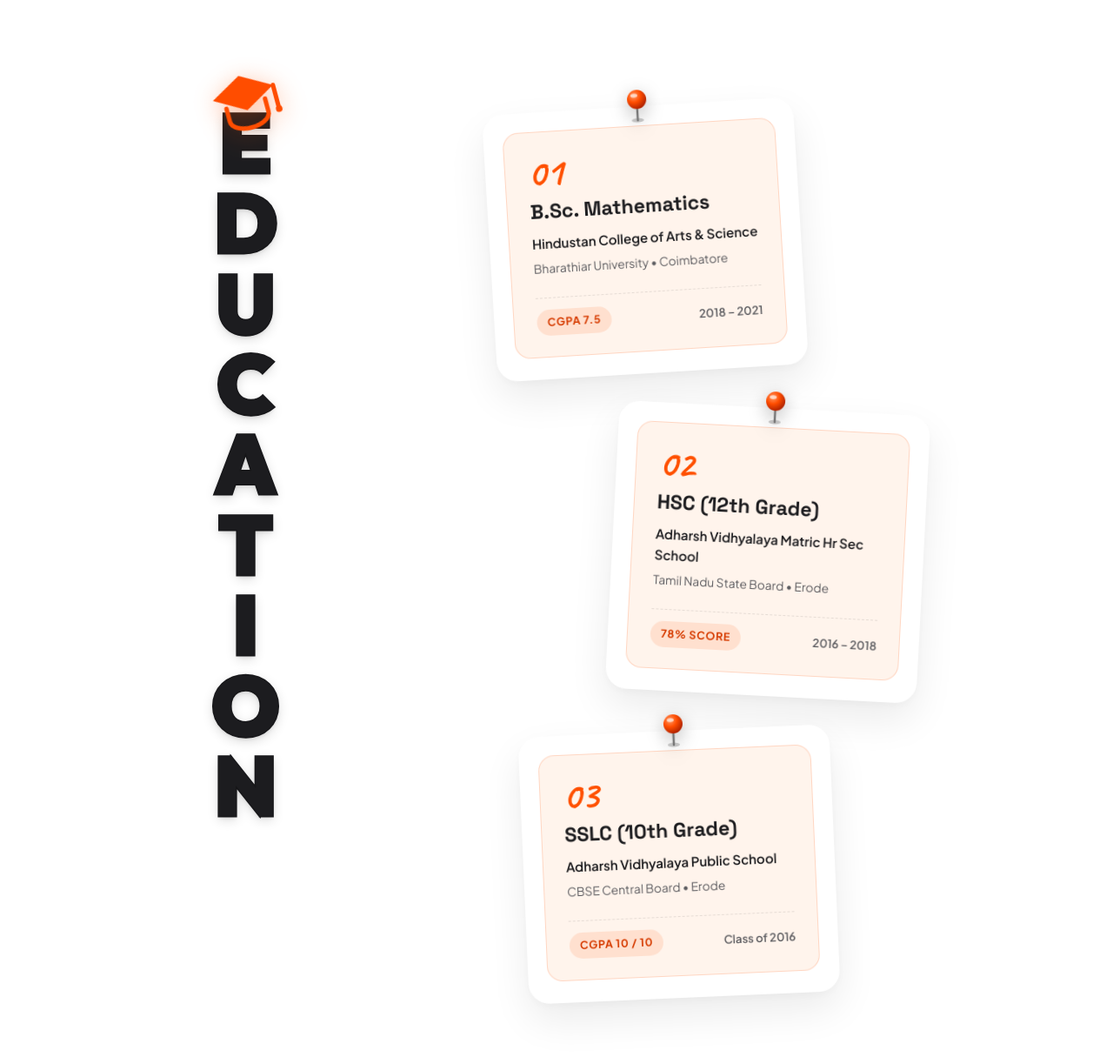
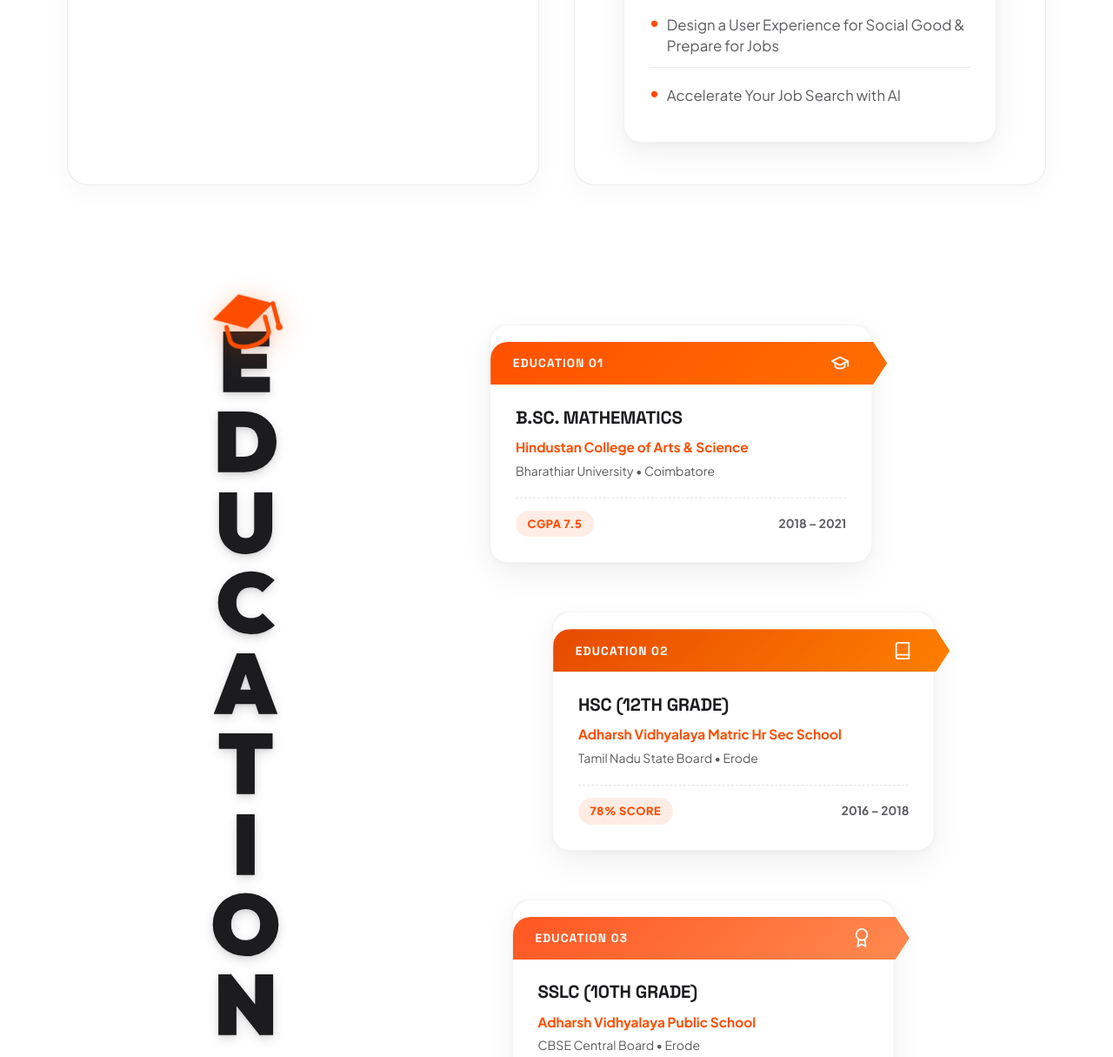
Before and after one commit to shvetha-s/Portfolio, a website: page index.html in a window 1280 px wide. Shown: the part 2576-3791 px from the top of the page at 87% size. Drawn offline with Linux system fonts and the light colour scheme.

Commit message:
feat: implement modern infographic ribbon layout for Education and Certifications

```diff
--- a/css/styles.css
+++ b/css/styles.css
@@ -2393,7 +2393,7 @@ body {
     letter-spacing: -0.02em;
     color: var(--text-primary);
     text-transform: uppercase;
-    -webkit-text-stroke: 3px var(--text-primary);
+    -webkit-text-stroke: 1.5px var(--text-primary);
     paint-order: stroke fill;
     text-shadow: 0 4px 14px rgba(0, 0, 0, 0.16), 0 2px 4px rgba(0, 0, 0, 0.1);
 }
@@ -2421,193 +2421,241 @@ body {
     filter: drop-shadow(0 6px 14px rgba(255, 80, 0, 0.4));
 }
 
-.pinned-board-area {
+/* ═══════════════════════════════════════════════════════════════
+   MODERN INFOGRAPHIC RIBBON CARDS (EDUCATION & CERTIFICATIONS)
+   ═══════════════════════════════════════════════════════════════ */
+
+.edu-infographic-area {
     width: 50%;
     min-height: 100vh;
     position: relative;
-    padding: 5rem 5% 5.5rem 2%;
+    padding: 5rem 5% 5.5rem 3%;
     display: flex;
     flex-direction: column;
-    gap: 4rem;
-}
-
-.pinned-connecting-line {
-    position: absolute;
-    top: 0;
-    left: 0;
+    gap: 3.5rem;
+    justify-content: center;
+}
+
+/* Base Infographic Ribbon Card */
+.ribbon-info-card {
+    position: relative;
+    background: #FFFFFF;
+    border-radius: 20px;
+    box-shadow: 0 14px 36px rgba(0, 0, 0, 0.06), 0 2px 8px rgba(0, 0, 0, 0.03);
+    border: 1px solid rgba(0, 0, 0, 0.05);
+    overflow: visible;
+    transition: transform 0.35s cubic-bezier(0.16, 1, 0.3, 1), box-shadow 0.35s ease;
     width: 100%;
-    height: 100%;
-    pointer-events: none;
-    z-index: 1;
-}
-
-/* Individual Pinned Note Card */
-.pinned-note-card {
+}
+
+.exp-panel .ribbon-info-card,
+.cert-panel .ribbon-info-card {
+    max-width: 100%;
+}
+
+.edu-infographic-area .ribbon-info-card {
+    max-width: 440px;
+}
+
+.ribbon-info-card:hover {
+    transform: translateY(-6px);
+    box-shadow: 0 22px 50px rgba(0, 0, 0, 0.11), 0 6px 16px rgba(0, 0, 0, 0.05);
+}
+
+/* Staggered offsets for Education cards */
+.edu-infographic-area .ribbon-info-card:nth-child(1) {
+    align-self: flex-start;
+    margin-left: 1vw;
+}
+
+.edu-infographic-area .ribbon-info-card:nth-child(2) {
+    align-self: flex-end;
+    margin-right: 1vw;
+}
+
+.edu-infographic-area .ribbon-info-card:nth-child(3) {
+    align-self: flex-start;
+    margin-left: 3vw;
+}
+
+/* Top Horizontal Banner with Arrow/Chevron tip pointing right */
+.card-ribbon-banner {
+    display: flex;
+    justify-content: space-between;
+    align-items: center;
+    padding: 0.85rem 1.6rem;
+    color: #FFFFFF;
+    font-family: var(--font-heading);
+    font-size: 0.88rem;
+    font-weight: 800;
+    letter-spacing: 0.08em;
+    text-transform: uppercase;
+    border-top-left-radius: 20px;
     position: relative;
-    width: clamp(280px, 28vw, 360px);
-    background: #FFFFFF;
-    border-radius: 24px;
-    padding: 1.4rem 1.4rem 1.6rem 1.4rem;
-    box-shadow: 0 20px 45px rgba(0, 0, 0, 0.08), 0 4px 12px rgba(0, 0, 0, 0.03);
-    z-index: 2;
-    transition: transform 0.4s cubic-bezier(0.16, 1, 0.3, 1), box-shadow 0.4s ease;
-}
-
-/* Staggered Floating Positions & Tilt Rotations */
-.pinned-card-1 {
-    align-self: flex-start;
-    margin-left: 2vw;
-    transform: rotate(-3.5deg);
-}
-
-.pinned-card-2 {
-    align-self: flex-end;
-    margin-right: 2vw;
-    margin-top: -1.5rem;
-    transform: rotate(3deg);
-}
-
-.pinned-card-3 {
-    align-self: flex-start;
-    margin-left: 5vw;
-    margin-top: -1.5rem;
-    transform: rotate(-2.5deg);
-}
-
-.pinned-note-card:hover {
-    transform: rotate(0deg) translateY(-8px) scale(1.03);
-    box-shadow: 0 28px 60px rgba(0, 0, 0, 0.14), 0 8px 20px rgba(0, 0, 0, 0.06);
-    z-index: 5;
-}
-
-/* 3D Push Pin on Top Center */
-.pinned-pin {
-    position: absolute;
-    top: -22px;
-    left: 50%;
-    transform: translateX(-50%);
-    width: 32px;
-    height: 42px;
-    z-index: 10;
-    filter: drop-shadow(0 6px 10px rgba(0, 0, 0, 0.28));
-}
-
-.pin-svg {
-    width: 100%;
-    height: 100%;
+    margin-top: 1.2rem;
+    margin-right: -18px; /* extends slightly past card edge */
+    clip-path: polygon(0 0, calc(100% - 16px) 0, 100% 50%, calc(100% - 16px) 100%, 0 100%);
+    box-shadow: 0 4px 14px rgba(0, 0, 0, 0.12);
+}
+
+.ribbon-label {
+    font-weight: 800;
+    letter-spacing: 0.08em;
+    font-size: 0.86rem;
+}
+
+.ribbon-icon {
+    display: flex;
+    align-items: center;
+    justify-content: center;
+    opacity: 0.95;
+    margin-right: 18px; /* space before arrow cut */
+}
+
+.ribbon-icon svg {
+    width: 22px;
+    height: 22px;
     display: block;
 }
 
-/* Inner Tinted Theme Containers */
-.pinned-note-inner {
-    border-radius: 18px;
-    padding: 1.5rem 1.6rem;
+/* Color Themes for Ribbon Banners */
+.theme-orange .card-ribbon-banner {
+    background: linear-gradient(135deg, #FF5000 0%, #FF6E00 100%);
+}
+
+.theme-amber .card-ribbon-banner {
+    background: linear-gradient(135deg, #E64A00 0%, #FF7F00 100%);
+}
+
+.theme-coral .card-ribbon-banner {
+    background: linear-gradient(135deg, #FF5722 0%, #FF8A50 100%);
+}
+
+/* Card Body Content */
+.ribbon-card-body {
+    padding: 1.6rem 1.8rem 1.8rem;
     display: flex;
     flex-direction: column;
-    gap: 0.4rem;
-}
-
-.note-theme-orange {
-    background: #FFF4EC;
-    border: 1px solid rgba(255, 80, 0, 0.18);
-}
-
-.note-theme-blue {
-    background: #EFF5FF;
-    border: 1px solid rgba(26, 115, 232, 0.18);
-}
-
-.note-theme-purple {
-    background: #F8EFFF;
-    border: 1px solid rgba(142, 36, 170, 0.18);
-}
-
-/* Script Number */
-.pinned-script-num {
-    font-family: 'Caveat', cursive, sans-serif;
-    font-size: 2.8rem;
-    font-weight: 700;
-    line-height: 1;
-    margin-bottom: 0.1rem;
-}
-
-.script-orange { color: #FF5000; }
-.script-blue   { color: #1A73E8; }
-.script-purple { color: #8E24AA; }
-
-/* Card Content Typography */
-.pinned-note-title {
+    gap: 0.45rem;
+}
+
+.ribbon-card-title {
     font-family: var(--font-heading);
-    font-size: clamp(1.2rem, 1.8vw, 1.45rem);
-    font-weight: 700;
+    font-size: clamp(1.2rem, 1.6vw, 1.4rem);
+    font-weight: 800;
     color: var(--text-primary);
     line-height: 1.25;
-}
-
-.pinned-note-school {
-    font-size: 0.94rem;
-    font-weight: 600;
-    color: var(--text-primary);
-    margin-top: 0.2rem;
-}
-
-.pinned-note-text {
+    margin-bottom: 0.15rem;
+    text-transform: uppercase;
+    letter-spacing: -0.01em;
+}
+
+.ribbon-card-org {
+    font-size: 0.96rem;
+    font-weight: 700;
+    color: var(--accent);
+    line-height: 1.4;
+}
+
+.ribbon-card-sub {
+    font-size: 0.88rem;
+    color: var(--text-secondary);
+    line-height: 1.4;
+}
+
+.ribbon-card-desc {
+    font-size: 0.9rem;
+    color: var(--text-secondary);
+    line-height: 1.5;
+    margin-top: 0.35rem;
+}
+
+.ribbon-card-badge-row {
+    display: flex;
+    flex-wrap: wrap;
+    gap: 0.5rem;
+    margin: 0.4rem 0 0.6rem;
+}
+
+.ribbon-pill {
+    font-size: 0.8rem;
+    font-weight: 700;
+    padding: 0.28rem 0.75rem;
+    border-radius: 20px;
+    background: rgba(0, 0, 0, 0.05);
+    color: var(--text-secondary);
+}
+
+.ribbon-pill--accent {
+    background: rgba(255, 80, 0, 0.12);
+    color: var(--accent);
+}
+
+.ribbon-card-list {
+    margin-top: 0.5rem;
+    display: flex;
+    flex-direction: column;
+    gap: 0.45rem;
+    font-size: 0.88rem;
+    color: var(--text-secondary);
+    line-height: 1.45;
+}
+
+.ribbon-card-list li {
+    position: relative;
+    padding-left: 1.25rem;
+}
+
+.ribbon-card-list li::before {
+    content: "•";
+    position: absolute;
+    left: 0;
+    color: var(--accent);
+    font-weight: bold;
+    font-size: 1.1rem;
+    line-height: 1;
+}
+
+/* Card Footer */
+.ribbon-card-footer {
+    display: flex;
+    justify-content: space-between;
+    align-items: center;
+    margin-top: 0.85rem;
+    padding-top: 0.85rem;
+    border-top: 1px dashed rgba(0, 0, 0, 0.1);
+}
+
+.ribbon-badge-pill {
+    font-size: 0.8rem;
+    font-weight: 800;
+    text-transform: uppercase;
+    letter-spacing: 0.04em;
+    padding: 0.32rem 0.85rem;
+    border-radius: 20px;
+    background: rgba(255, 80, 0, 0.1);
+    color: var(--accent);
+}
+
+.ribbon-year {
     font-size: 0.86rem;
+    font-weight: 700;
     color: var(--text-secondary);
 }
 
-/* Card Footer Badges & Year */
-.pinned-note-footer {
-    display: flex;
-    justify-content: space-between;
-    align-items: center;
-    margin-top: 1rem;
-    padding-top: 0.8rem;
-    border-top: 1px dashed rgba(0, 0, 0, 0.1);
-}
-
-.pinned-note-badge {
-    font-size: 0.78rem;
-    font-weight: 700;
-    text-transform: uppercase;
-    letter-spacing: 0.05em;
-    padding: 0.3rem 0.75rem;
-    border-radius: 20px;
-}
-
-.badge-orange { background: rgba(255, 80, 0, 0.12); color: #D63B00; }
-.badge-blue   { background: rgba(26, 115, 232, 0.12); color: #1557B0; }
-.badge-purple { background: rgba(142, 36, 170, 0.12); color: #6A1B9A; }
-
-.pinned-note-year {
-    font-size: 0.82rem;
-    font-weight: 600;
-    color: var(--text-secondary);
-}
-
-/* Responsive Mobile Layout for Pinned Board */
+/* Responsive adjustments */
 @media (max-width: 991px) {
-    .pinned-board-area {
+    .edu-infographic-area {
         width: 100%;
         min-height: auto;
         padding: 2rem 5% 4rem;
         align-items: center;
-        gap: 3.5rem;
-    }
-
-    .pinned-connecting-line {
-        display: none;
-    }
-
-    .pinned-note-card {
-        width: 100%;
-        max-width: 380px;
+        gap: 2.5rem;
+    }
+
+    .edu-infographic-area .ribbon-info-card {
         margin-left: 0 !important;
         margin-right: 0 !important;
-        margin-top: 0 !important;
-    }
-
-    .pinned-card-1 { transform: rotate(-2deg); }
-    .pinned-card-2 { transform: rotate(2deg); }
-    .pinned-card-3 { transform: rotate(-1.5deg); }
-}
+        max-width: 100%;
+    }
+}
--- a/index.html
+++ b/index.html
@@ -133,39 +133,65 @@
             <!-- Left Panel: Experience -->
             <div class="exp-panel">
                 <h2 class="massive-title">Experience</h2>
-                <div class="content-block">
-                    <h3 class="block-title block-title--accent">Client Partner &mdash; Claims Management</h3>
-                    <p class="block-text"><strong>Access Healthcare, Coimbatore</strong> | Oct 2024 &ndash; Jan 2026</p>
-                    <ul class="clean-list">
+
+                <div class="ribbon-info-card theme-orange">
+                    <div class="card-ribbon-banner">
+                        <span class="ribbon-label">Experience 01</span>
+                        <span class="ribbon-icon">
+                            <svg width="20" height="20" viewBox="0 0 24 24" fill="none" stroke="currentColor" stroke-width="2" stroke-linecap="round" stroke-linejoin="round"><rect x="2" y="7" width="20" height="14" rx="2" ry="2"/><path d="M16 21V5a2 2 0 0 0-2-2h-4a2 2 0 0 0-2 2v16"/></svg>
+                        </span>
+                    </div>
+                    <div class="ribbon-card-body">
+                        <h3 class="ribbon-card-title">Client Partner &mdash; Claims Management</h3>
+                        <p class="ribbon-card-org">Access Healthcare, Coimbatore</p>
+                        <div class="ribbon-card-badge-row">
+                            <span class="ribbon-pill">Oct 2024 &ndash; Jan 2026</span>
+                            <span class="ribbon-pill ribbon-pill--accent">Full-time</span>
+                        </div>
+                        <ul class="clean-list ribbon-card-list">
                             <li>Managed end-to-end healthcare insurance claims processing daily, ensuring accuracy and timely resolution within strict SLA targets.</li>
                             <li>Primary point of contact for client communication, translating requirements into clear, actionable steps &mdash; a direct precursor to translating user needs into design requirements.</li>
                             <li>Identified recurring process bottlenecks and proposed workflow improvements; maintained close attention to detail on high-volume, sensitive data while resolving escalations cross-functionally.</li>
                         </ul>
                     </div>
                 </div>
+            </div>
 
             <!-- Right Panel: Certifications -->
             <div class="cert-panel">
                 <h2 class="massive-title">Certifications</h2>
-                <div class="content-block">
-                    <h3 class="block-title block-title--accent">Google UX Design Certificate</h3>
-                    <p class="block-text"><strong>Coursera / Google</strong> | Issued April 2026</p>
-                    <p class="block-text">A rigorous 8-course professional specialization mastering end-to-end user experience design:</p>
-                    <ul class="clean-list">
+
+                <div class="ribbon-info-card theme-coral">
+                    <div class="card-ribbon-banner">
+                        <span class="ribbon-label">Certification 01</span>
+                        <span class="ribbon-icon">
+                            <svg width="20" height="20" viewBox="0 0 24 24" fill="none" stroke="currentColor" stroke-width="2" stroke-linecap="round" stroke-linejoin="round"><circle cx="12" cy="8" r="7"/><polyline points="8.21 13.89 7 23 12 20 17 23 15.79 13.88"/></svg>
+                        </span>
+                    </div>
+                    <div class="ribbon-card-body">
+                        <h3 class="ribbon-card-title">Google UX Design Certificate</h3>
+                        <p class="ribbon-card-org">Coursera / Google</p>
+                        <div class="ribbon-card-badge-row">
+                            <span class="ribbon-pill ribbon-pill--accent">Issued April 2026</span>
+                            <span class="ribbon-pill">8-Course Specialization</span>
+                        </div>
+                        <p class="ribbon-card-desc">Mastered end-to-end user experience design, user research, wireframing, high-fidelity prototyping in Figma, and design systems:</p>
+                        <ul class="clean-list ribbon-card-list">
                             <li>Foundations of User Experience (UX) Design</li>
                             <li>Start the UX Design Process: Empathize, Define, and Ideate</li>
                             <li>Build Wireframes and Low-Fidelity Prototypes</li>
                             <li>Conduct UX Research and Test Early Concepts</li>
                             <li>Create High-Fidelity Designs and Prototypes in Figma</li>
                             <li>Build Dynamic User Interfaces (UI) for Websites</li>
-                        <li>Design a User Experience for Social Good & Prepare for Jobs</li>
+                            <li>Design a User Experience for Social Good &amp; Prepare for Jobs</li>
                             <li>Accelerate Your Job Search with AI</li>
                         </ul>
                     </div>
                 </div>
+            </div>
         </section>
 
-        <!-- Chapter: Education (Pinned Sticky Notes Board — Portfolio Design System) -->
+        <!-- Chapter: Education (Infographic Ribbon Board — Portfolio Design System) -->
         <section id="education" class="story-chapter pinned-board-chapter">
             <div class="sticky-title-area">
                 <h2 class="massive-title edu-stacked-title">
@@ -188,77 +214,61 @@
                 </h2>
             </div>
 
-            <div class="pinned-board-area">
+            <div class="edu-infographic-area">
 
                 <!-- Card 01: B.Sc. Mathematics -->
-                <div class="pinned-note-card pinned-card-1">
-                    <div class="pinned-pin pin-orange">
-                        <svg class="pin-svg" viewBox="0 0 32 42" fill="none" xmlns="http://www.w3.org/2000/svg">
-                            <ellipse cx="16" cy="38" rx="7" ry="2.5" fill="rgba(0,0,0,0.2)"/>
-                            <path d="M16 38L16 25" stroke="#777" stroke-width="2.5" stroke-linecap="round"/>
-                            <circle cx="16" cy="14" r="11" fill="url(#pinOrangeGrad)"/>
-                            <ellipse cx="13" cy="9.5" rx="4" ry="2.2" fill="white" opacity="0.65"/>
-                            <defs>
-                                <radialGradient id="pinOrangeGrad" cx="35%" cy="30%" r="70%">
-                                    <stop offset="0%" stop-color="#FF9966"/>
-                                    <stop offset="50%" stop-color="#FF4D00"/>
-                                    <stop offset="100%" stop-color="#B32400"/>
-                                </radialGradient>
-                            </defs>
-                        </svg>
+                <div class="ribbon-info-card theme-orange">
+                    <div class="card-ribbon-banner">
+                        <span class="ribbon-label">Education 01</span>
+                        <span class="ribbon-icon">
+                            <svg width="20" height="20" viewBox="0 0 24 24" fill="none" stroke="currentColor" stroke-width="2" stroke-linecap="round" stroke-linejoin="round"><path d="M22 10v6M2 10l10-5 10 5-10 5z"/><path d="M6 12v5c3 3 9 3 12 0v-5"/></svg>
+                        </span>
                     </div>
-                    <div class="pinned-note-inner note-theme-orange">
-                        <span class="pinned-script-num script-orange">01</span>
-                        <h3 class="pinned-note-title">B.Sc. Mathematics</h3>
-                        <p class="pinned-note-school">Hindustan College of Arts &amp; Science</p>
-                        <p class="pinned-note-text">Bharathiar University &bull; Coimbatore</p>
-                        <div class="pinned-note-footer">
-                            <span class="pinned-note-badge badge-orange">CGPA 7.5</span>
-                            <span class="pinned-note-year">2018 &ndash; 2021</span>
+                    <div class="ribbon-card-body">
+                        <h3 class="ribbon-card-title">B.Sc. Mathematics</h3>
+                        <p class="ribbon-card-org">Hindustan College of Arts &amp; Science</p>
+                        <p class="ribbon-card-sub">Bharathiar University &bull; Coimbatore</p>
+                        <div class="ribbon-card-footer">
+                            <span class="ribbon-badge-pill">CGPA 7.5</span>
+                            <span class="ribbon-year">2018 &ndash; 2021</span>
                         </div>
                     </div>
                 </div>
 
                 <!-- Card 02: Higher Secondary (HSC) -->
-                <div class="pinned-note-card pinned-card-2">
-                    <div class="pinned-pin pin-orange">
-                        <svg class="pin-svg" viewBox="0 0 32 42" fill="none" xmlns="http://www.w3.org/2000/svg">
-                            <ellipse cx="16" cy="38" rx="7" ry="2.5" fill="rgba(0,0,0,0.2)"/>
-                            <path d="M16 38L16 25" stroke="#777" stroke-width="2.5" stroke-linecap="round"/>
-                            <circle cx="16" cy="14" r="11" fill="url(#pinOrangeGrad)"/>
-                            <ellipse cx="13" cy="9.5" rx="4" ry="2.2" fill="white" opacity="0.65"/>
-                        </svg>
+                <div class="ribbon-info-card theme-amber">
+                    <div class="card-ribbon-banner">
+                        <span class="ribbon-label">Education 02</span>
+                        <span class="ribbon-icon">
+                            <svg width="20" height="20" viewBox="0 0 24 24" fill="none" stroke="currentColor" stroke-width="2" stroke-linecap="round" stroke-linejoin="round"><path d="M4 19.5A2.5 2.5 0 0 1 6.5 17H20"/><path d="M6.5 2H20v20H6.5A2.5 2.5 0 0 1 4 19.5v-15A2.5 2.5 0 0 1 6.5 2z"/></svg>
+                        </span>
                     </div>
-                    <div class="pinned-note-inner note-theme-orange">
-                        <span class="pinned-script-num script-orange">02</span>
-                        <h3 class="pinned-note-title">HSC (12th Grade)</h3>
-                        <p class="pinned-note-school">Adharsh Vidhyalaya Matric Hr Sec School</p>
-                        <p class="pinned-note-text">Tamil Nadu State Board &bull; Erode</p>
-                        <div class="pinned-note-footer">
-                            <span class="pinned-note-badge badge-orange">78% Score</span>
-                            <span class="pinned-note-year">2016 &ndash; 2018</span>
+                    <div class="ribbon-card-body">
+                        <h3 class="ribbon-card-title">HSC (12th Grade)</h3>
+                        <p class="ribbon-card-org">Adharsh Vidhyalaya Matric Hr Sec School</p>
+                        <p class="ribbon-card-sub">Tamil Nadu State Board &bull; Erode</p>
+                        <div class="ribbon-card-footer">
+                            <span class="ribbon-badge-pill">78% Score</span>
+                            <span class="ribbon-year">2016 &ndash; 2018</span>
                         </div>
                     </div>
                 </div>
 
                 <!-- Card 03: Secondary School (SSLC) -->
-                <div class="pinned-note-card pinned-card-3">
-                    <div class="pinned-pin pin-orange">
-                        <svg class="pin-svg" viewBox="0 0 32 42" fill="none" xmlns="http://www.w3.org/2000/svg">
-                            <ellipse cx="16" cy="38" rx="7" ry="2.5" fill="rgba(0,0,0,0.2)"/>
-                            <path d="M16 38L16 25" stroke="#777" stroke-width="2.5" stroke-linecap="round"/>
-                            <circle cx="16" cy="14" r="11" fill="url(#pinOrangeGrad)"/>
-                            <ellipse cx="13" cy="9.5" rx="4" ry="2.2" fill="white" opacity="0.65"/>
-                        </svg>
+                <div class="ribbon-info-card theme-coral">
+                    <div class="card-ribbon-banner">
+                        <span class="ribbon-label">Education 03</span>
+                        <span class="ribbon-icon">
+                            <svg width="20" height="20" viewBox="0 0 24 24" fill="none" stroke="currentColor" stroke-width="2" stroke-linecap="round" stroke-linejoin="round"><circle cx="12" cy="8" r="7"/><polyline points="8.21 13.89 7 23 12 20 17 23 15.79 13.88"/></svg>
+                        </span>
                     </div>
-                    <div class="pinned-note-inner note-theme-orange">
-                        <span class="pinned-script-num script-orange">03</span>
-                        <h3 class="pinned-note-title">SSLC (10th Grade)</h3>
-                        <p class="pinned-note-school">Adharsh Vidhyalaya Public School</p>
-                        <p class="pinned-note-text">CBSE Central Board &bull; Erode</p>
-                        <div class="pinned-note-footer">
-                            <span class="pinned-note-badge badge-orange">CGPA 10 / 10</span>
-                            <span class="pinned-note-year">Class of 2016</span>
+                    <div class="ribbon-card-body">
+                        <h3 class="ribbon-card-title">SSLC (10th Grade)</h3>
+                        <p class="ribbon-card-org">Adharsh Vidhyalaya Public School</p>
+                        <p class="ribbon-card-sub">CBSE Central Board &bull; Erode</p>
+                        <div class="ribbon-card-footer">
+                            <span class="ribbon-badge-pill">CGPA 10 / 10</span>
+                            <span class="ribbon-year">Class of 2016</span>
                         </div>
                     </div>
                 </div>
```
Lines whose indentation alone changed are shown as unchanged.
